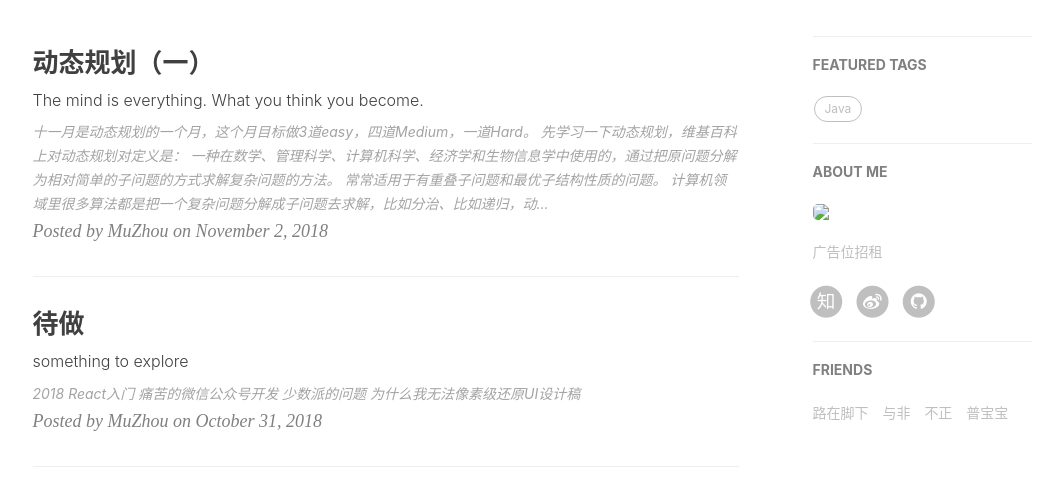
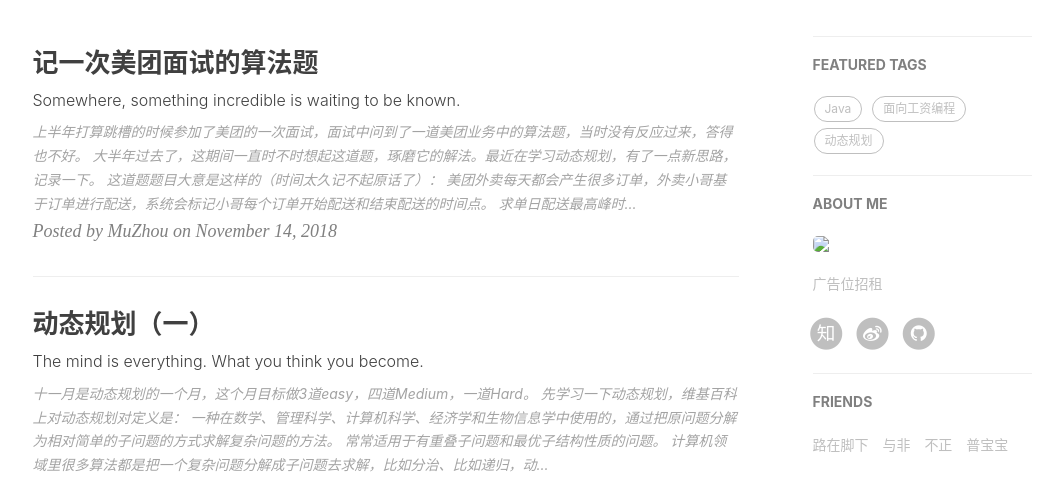
Before and after one commit to muzhou1994/muzhou1994.github.io, a Jekyll site: the page built from index.html, in a window 1280 px wide and 900 px high, cut to the strip 422-900 px from the top of the window. Shown: the whole strip, without its empty margins (135-1198 px from the left). Built offline with Jekyll 4.4.1, drawn with Linux system fonts in a browser that asks for light colours; nearby versions of some CDN libraries; the list of posts is cut into pages by our own code; comment, search, counter and statistics services are not loaded.

Commit message:
美团面试题

````diff
--- a/_posts/2018-11-02-DynamicProgramming-1..markdown
+++ b/_posts/2018-11-02-DynamicProgramming-1..markdown
@@ -10,6 +10,7 @@
     - Java
     - leetcode
     - 面向工资编程
+    - 动态规划
 ---
 
 十一月是动态规划的一个月，这个月目标做3道easy，四道Medium，一道Hard。
--- /dev/null
+++ b/_posts/2018-11-14-meituanInterview..markdown
@@ -0,0 +1,43 @@
+---
+layout:     post
+title:      记一次美团面试的算法题
+subtitle:   Somewhere, something incredible is waiting to be known.
+date:       2018/11/14 下午2:31
+author:     "MuZhou"
+header-img:  "img/2018/bg-meituanInterview-header.jpeg"
+catalog: true
+tags:
+    - 动态规划
+    - 面试
+    - 面向工资编程
+---
+上半年打算跳槽的时候参加了美团的一次面试，面试中问到了一道美团业务中的算法题，当时没有反应过来，答得也不好。
+大半年过去了，这期间一直时不时想起这道题，琢磨它的解法。最近在学习动态规划，有了一点新思路，记录一下。
+这道题题目大意是这样的（时间太久记不起原话了）：
+```text
+美团外卖每天都会产生很多订单，外卖小哥基于订单进行配送，系统会标记小哥每个订单开始配送和结束配送的时间点。
+求单日配送最高峰时的订单数量。
+```
+什么叫单日配送最高峰呢，就是当天同时在配送中的订单数量最高。
+题目中的时间点都精确到秒，也就是在某一秒的时候小哥们同时配送了最多订单数，求这个订单数是多少。
+
+当时被问的时候第一反应就是先用一个HashMap<Integer, Integer>记录个时间点的订单数，key是一天的时间点，一共24\*60*60=86400个，value是该时间点在配送中的订单，然后遍历这个map找最大value。
+但是这个解法有一个硬伤，遍历订单往map里设置值的时候成本很大。比如现在有一个订单，12:00开始配送，12:30结束配送，那么这三十分钟对应的1800秒在map里有1800个key，设置的时候这1800条数据都要改一轮，时间复杂度很高。
+
+现在有个新思路，用动态规划的方式去解这个问题。很显然每秒在配送中的订单数跟上一秒的订单数是相关的，具体来说就是：
+```text
+第i秒在配送中的订单数=前一秒的订单数 + 第i秒新开始的订单数 - 第i秒结束的订单数。
+```
+定义三个数组，start、end、orders，都是86400的长度
+start[i]表示在一天的第i秒开始配送的订单数
+end[i]表示在一天的第i秒结束配送的订单数
+orders[i]表示在一天的第i秒在配送中的订单数
+那么题目就是求orders数组中的最大项，并且：
+```text
+orders[i] = orders[i - 1] + start[i] - end[i]
+```
+（其实面试官有直白的引导过我，问我上一秒的配送订单数和下一秒订单数之间有没有联系，唉T_T）
+遍历输入的订单数据，设置好start和end数组，然后计算初始值orders[0]，很显然order[0] = start[0]（假设第一秒没有结束配送的订单，具体边界和初始值可以跟面试官确认）。
+再以此计算出orders数组，计算的过程可以把最大值记录下来，这个最大值就是所求解。
+
+分析这个解法，时间复杂度很简单O(n)，空间复杂的也只用了常数空间，应该算是一个合格的解法了。
````
Also changed, not shown: img/2018/bg-meituanInterview-header.jpeg (added).
